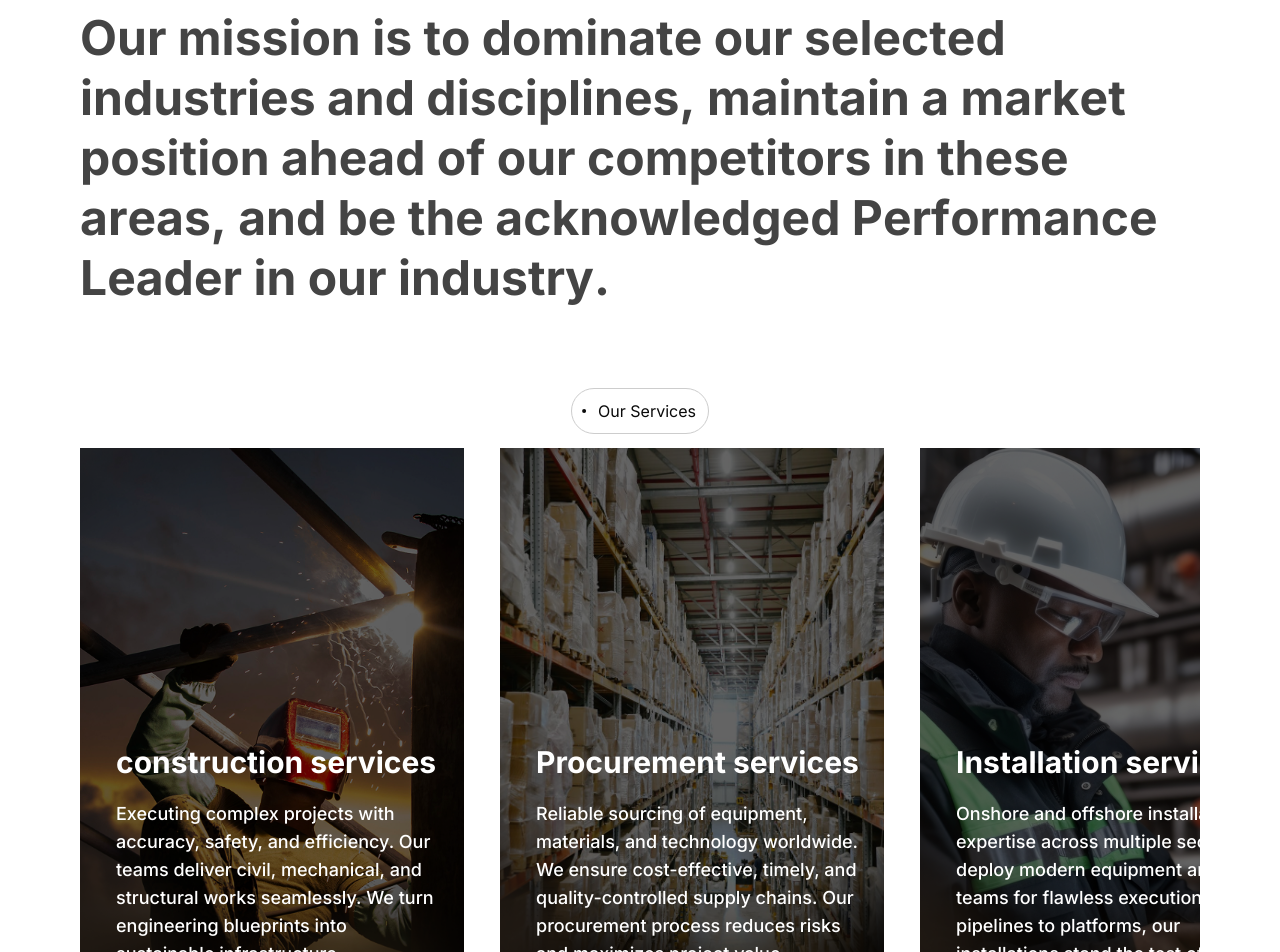
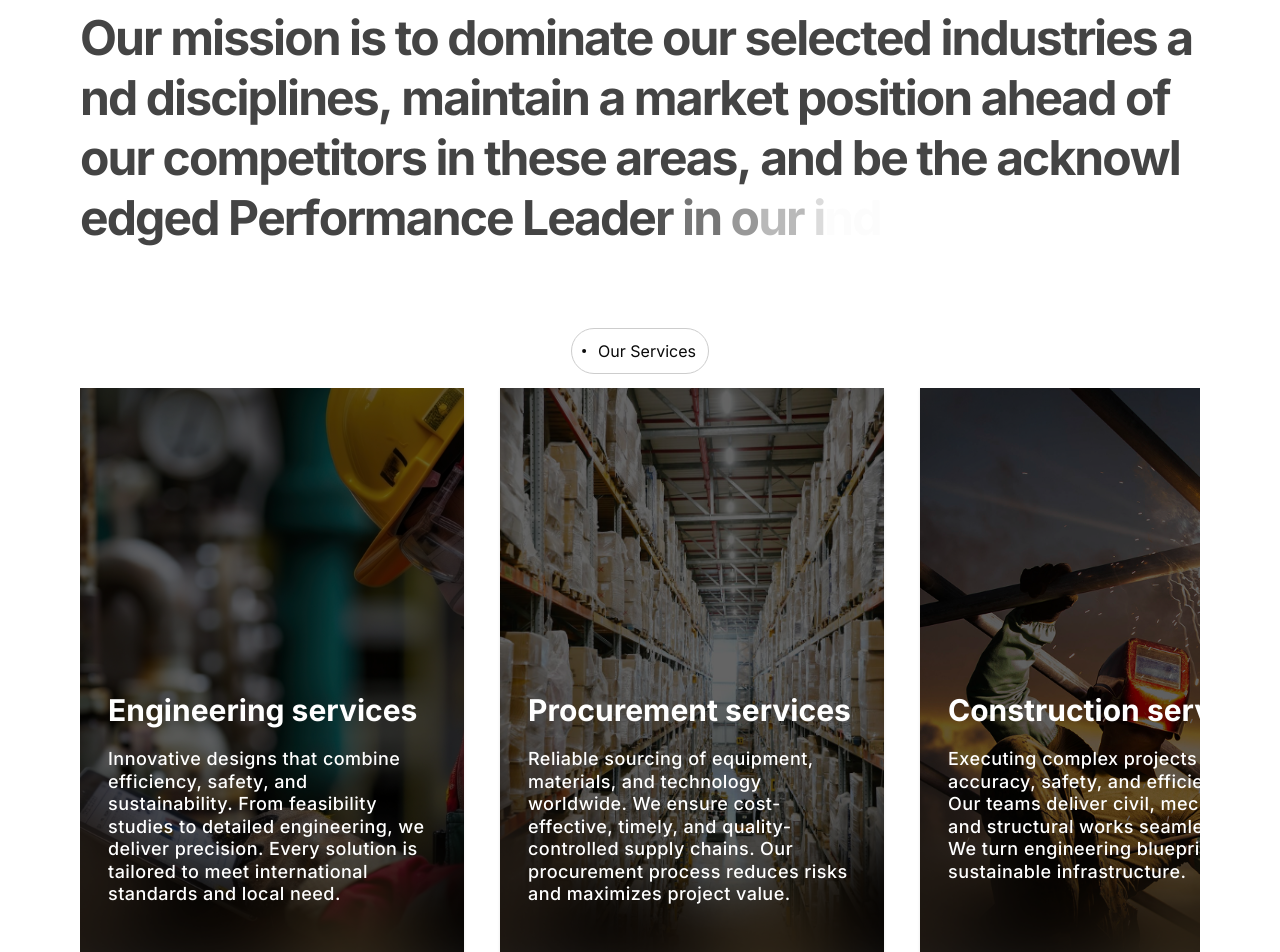
Before and after one commit to DevNickJr/cueedacc, a Next.js app: page / in a window 1280 px wide. Shown: the part 1140-2092 px from the top of the page. Built offline with nearby package versions, Linux system fonts and the light colour scheme.

Commit message:
finishing

```diff
--- a/package.json
+++ b/package.json
@@ -17,6 +17,7 @@
     "next": "15.5.4",
     "react": "19.1.0",
     "react-dom": "19.1.0",
+    "react-icons": "^5.5.0",
     "tailwind-merge": "^3.3.1"
   },
   "devDependencies": {
--- a/src/app/_components/Services.tsx
+++ b/src/app/_components/Services.tsx
@@ -7,10 +7,10 @@ import { AnimatePresence, motion } from "motion/react"
 const services = [
       {
         id: 0,
-        title: 'construction services',
-        description: 'Executing complex projects with accuracy, safety, and efficiency. Our teams deliver civil, mechanical, and structural works seamlessly. We turn engineering blueprints into sustainable infrastructure.',
-        image: '/construction.png',
-        slug: 'construction',
+        title: 'Engineering services',
+        description: 'Innovative designs that combine efficiency, safety, and sustainability. From feasibility studies to detailed engineering, we deliver precision. Every solution is tailored to meet international standards and local need.',
+        image: '/engineer.jpg',
+        slug: 'engineering',
     },
     {
       id: 1,
@@ -21,44 +21,60 @@ const services = [
     },
     {
         id: 2,
+        title: 'Construction services',
+        description: 'Executing complex projects with accuracy, safety, and efficiency. Our teams deliver civil, mechanical, and structural works seamlessly. We turn engineering blueprints into sustainable infrastructure.',
+        image: '/construction.png',
+        slug: 'construction',
+    },
+    {
+        id: 3,
         title: 'Installation services',
         description: 'Onshore and offshore installation expertise across multiple sectors. We deploy modern equipment and skilled teams for flawless execution. From pipelines to platforms, our installations stand the test of time.',
         image: '/install.jpg',
         slug: 'installation',
     },
     {
-        id: 3,
+        id: 4,
         title: 'Commissioning services',
         description: 'Ensuring every system functions as designed before handover. We conduct rigorous testing, validation, and quality checks. Delivering operational readiness with zero compromise on safety.',
         image: '/commission.jpg',
         slug: 'commissioning',
     },
-    {
-        id: 4,
-        title: 'Engineering services',
-        description: 'Innovative designs that combine efficiency, safety, and sustainability. From feasibility studies to detailed engineering, we deliver precision. Every solution is tailored to meet international standards and local need.',
-        image: '/engineer.jpg',
-        slug: 'engineering',
-    },
 ]
 
 const Services = () => {
-    const [curr, setCurr] = React.useState(0);
+    // const [curr, setCurr] = React.useState(0);
     const timer = React.useRef<NodeJS.Timeout>(null)
     const [reset, setReset] = React.useState(false)
+    const ref = React.useRef<HTMLDivElement>(null)
+    const cardRef = React.useRef<HTMLDivElement>(null)
 
     const handleClick = (next: number) => {
-        setCurr(() => {
-            if (next > services.length - 1) {
-                return 0
-            } else if (next < 0) {
-                return services.length - 1
-            } else {
-                return next
+      if (ref.current) {
+        // ref.current.scrollLeft is the current scroll position
+        // ref.current.offsetWidth is the width of the container
+        // the cards are 320px on small screens and 480px on large screens
+
+        const cardWidth = ((cardRef.current?.offsetWidth || 320) + 24) * next
+        console.log(cardWidth, cardRef.current?.offsetWidth, ref.current.scrollLeft, ref.current.offsetWidth)
+        ref.current.scrollTo({
+          left: ref.current.scrollLeft + cardWidth,
+          behavior: 'smooth',
+        });
       }
-        })
-        setReset(prev => !prev)
+        // setCurr(() => {
+        //     if (next > services.length - 1) {
+        //         return 0
+        //     } else if (next < 0) {
+        //         return services.length - 1
+        //     } else {
+        //         return next
+        //     }
+        // })
+        // setReset(prev => !prev)
     }
+
+
 
     // React.useEffect(() => {
     //     if (timer.current) {
@@ -84,17 +100,16 @@ const Services = () => {
     // }, [reset])
 
     return (
-
-        <section className='relative pl-6 md:pl-12 lg:px-20 flex flex-col items-center gap-3.5 overflow-x-clip w-full no-scrollbar'>
+        <section id='services' className='relative pl-6 md:pl-12 lg:px-20 flex flex-col items-center gap-3.5 overflow-x-clip w-full no-scrollbar'>
             <div className="flex items-center gap-0.5 rounded-full py-2.5 pr-3 border border-[#CDCDCD] w-fit">
               <Dot />
               <span>Our Services</span>
             </div>
-            <div className='flex overflow-auto relative gap-6 w-full md:gap-9'>
+            <div ref={ref} className='flex overflow-auto relative gap-6 pr-6 w-full md:gap-9'>
                 {
                     services?.map((item, i) => (
                         <Service
-                            current={curr}
+                            ref={cardRef}
                             key={i}
                             item={item}
                             // goTo={(index) => handleClick(index)}
@@ -108,13 +123,13 @@ const Services = () => {
               <motion.span
                   whileTap={{ scale: 1.2 }}
                   whileHover={{ scale: 1.1 }}
-                  onClick={() => handleClick(curr-1)} className="flex justify-center cursor-pointer items-center p-1.5 rounded-full bg-[#F5F5F5] h-16 w-16 shrink-0 flex-1">
+                  onClick={() => handleClick(-1)} className="flex justify-center cursor-pointer items-center p-1.5 rounded-full bg-[#F5F5F5] h-16 w-16 shrink-0 flex-1">
                 <MoveLeft className='cursor-pointer'size={12} color="#FB4808" />
               </motion.span>
               <motion.span
                   whileTap={{ scale: 1.2 }}
                   whileHover={{ scale: 1.1 }}
-                  onClick={() => handleClick(curr+1)} className="flex justify-center cursor-pointer items-center p-1.5 rounded-full bg-[#F5F5F5] h-16 w-16 shrink-0 flex-1">
+                  onClick={() => handleClick(+1)} className="flex justify-center cursor-pointer items-center p-1.5 rounded-full bg-[#F5F5F5] h-16 w-16 shrink-0 flex-1">
                 <MoveRight className='cursor-pointer' size={12} color="#FB4808" />
               </motion.span>
             </div>
@@ -126,8 +141,9 @@ export default Services
 
 const Service = ({
     item,
+    ref,
   }: {
-    current: number;
+    // current: number;
     item: {
       id: number;
       title: string;
@@ -135,11 +151,13 @@ const Service = ({
       image: string;
       slug: string;
     };
+    ref: React.RefObject<HTMLDivElement | null>
   }) => {
     return (
       <motion.div
+        ref={ref}
         key={item.slug} // ✅ unique key for each slide
-        className="flex flex-col flex-1 w-full min-w-80 md:min-w-96 md:w-full max-w-[450px] relative justify-end p-5 pb-20 h-[550px] md:h-[600px]"
+        className="flex flex-col flex-1 w-full min-w-80 md:min-w-96 md:w-full max-w-[450px] relative justify-end p-7 pb-20 h-[550px] md:h-[600px] shadow"
         initial={{ opacity: 0.3 }}
         animate={{ opacity: 1 }}
         exit={{ opacity: 0.3 }}
@@ -155,6 +173,7 @@ const Service = ({
           animate={{ opacity: 1 }}
           exit={{ opacity: 0.3 }}
           transition={{ duration: 1 }}
+          // on parent hover
         />
         {/* Blur overlay */}
         <motion.img
@@ -175,9 +194,9 @@ const Service = ({
           animate={{ opacity: 1 }}
           exit={{ opacity: 0.3 }}
           transition={{ duration: 1 }}
-          className="flex relative z-10 flex-1 items-center w-full text-white md:items-end"
+          whileHover={{ scale: 1.05 }}
+          className="flex relative z-10 flex-col flex-1 justify-end items-center w-full h-full text-white cursor-pointer md:items-end"
         >
-          <div className="flex flex-col gap-4 justify-end pl-4 w-full md:justify-start md:items-end md:flex-row">
           <div className="max-w-[380px] w-full shrink-0">
             <motion.h2
               key={`${item.slug}-h1`}
@@ -185,14 +204,13 @@ const Service = ({
               animate={{ opacity: 1, y: 0 }}
               exit={{ opacity: 0.3, y: 4 }}
               transition={{ duration: 1, delay: 0.2 }}
-                className="mt-12 text-3xl font-bold"
+              className="text-3xl font-bold"
             >
                   {item.title}
               </motion.h2>
-              <p className="mt-5 text-lg font-medium min-h-40">
+            <p className="mt-5 text-lg font-medium leading-tight min-h-40 -tracking-tight">
               {item.description}
             </p>
-            </div>
           </div>
         </motion.div>
       </motion.div>
--- a/src/app/_components/Trust.tsx
+++ b/src/app/_components/Trust.tsx
@@ -1,4 +1,5 @@
 "use client"
+import ScrollFadeText from '@/components/TextReveal'
 import VerticalCutText from '@/components/VerticalCutText'
 import Image from 'next/image'
 import React from 'react'
@@ -31,8 +32,8 @@ const Trust = () => {
           }
         </div>
       </div>
-      <p className="font-bold text-[#444444] text-[2.4rem] md:text-5xl mt-28 leading-tight tracking-[-4%]">
-        <VerticalCutText
+      <p className="font-bold text-[#444444] text-[2.4rem] md:text-5xl mt-28 leading-tight tracking-[-0.04em]">
+        {/* <VerticalCutText
           splitBy="characters"
           staggerDuration={0.025}
           staggerFrom="first"
@@ -43,8 +44,11 @@ const Trust = () => {
             delay: 0.5
           }}
             >
-               Our mission is to dominate our selected industries and disciplines, maintain a market position ahead of our competitors in these areas, and be the acknowledged Performance Leader in our industry.
-          </VerticalCutText>
+
+          </VerticalCutText> */}
+          <ScrollFadeText
+            text="Our mission is to dominate our selected industries and disciplines, maintain a market position ahead of our competitors in these areas, and be the acknowledged Performance Leader in our industry."
+          />
 
       </p>
     </div>
--- a/src/app/globals.css
+++ b/src/app/globals.css
@@ -135,7 +135,7 @@
 }
 
 .section {
-  @apply px-6 md:px-12 lg:px-20;
+  @apply px-5 md:px-12 lg:px-20;
 }
 
 /* // scrollbar */
--- /dev/null
+++ b/src/components/TextReveal.tsx
@@ -0,0 +1,63 @@
+'use client'
+import { motion, MotionValue, useScroll, useTransform } from "framer-motion"
+import { useRef } from "react"
+
+export default function ScrollFadeText({ text }: { text: string }) {
+  const containerRef = useRef(null)
+  const { scrollYProgress } = useScroll({
+    target: containerRef,
+    offset: ["start end", "end start"],
+  })
+
+  // Break text into characters
+  const characters = text.split("")
+
+  return (
+    <motion.span ref={containerRef} className="flex flex-wrap whitespace-pre-wrap">
+        {characters.map((char, i) => {
+            const len = characters.length;
+            const init = (Math.round((i / len) * 100)/100);
+            const start = init - 0.25;
+            const initEnd = init - 0.2;
+            const end = initEnd > 0.15 ? initEnd : 0.1; // adjust fade length (smaller = faster fade)
+            return (
+            <TextReveal
+                key={i}
+                char={char}
+                i={i}
+                scrollYProgress={scrollYProgress}
+                start={start}
+                end={end}
+            />)
+        })}
+    </motion.span>
+  )
+}
+
+const TextReveal = ({
+  char,
+  i,
+  scrollYProgress,
+  start,
+  end,
+}: {
+  char: string
+  i: number,
+  scrollYProgress: MotionValue<number>,
+  start: number,
+  end: number,
+}) => {
+    const rawOpacity = useTransform(scrollYProgress, [start, end], [0.1, 1], { clamp: false })
+
+    // Clamp manually so it stays visible once passed
+    const opacity = useTransform(rawOpacity, value => Math.min(value, 1))
+    return (
+        <motion.span
+            key={i}
+            style={{ opacity }}
+            className="whitespace-pre"
+        >
+            {char}
+        </motion.span>
+    )
+}
--- a/src/components/VerticalCutText.tsx
+++ b/src/components/VerticalCutText.tsx
@@ -1,6 +1,6 @@
 "use client"
 
-import { AnimationOptions, motion, useInView } from "motion/react"
+import { AnimationOptions, motion, useInView, useScroll, useSpring, useTransform } from "motion/react"
 import {
   forwardRef,
   useCallback,
@@ -65,6 +65,12 @@ const VerticalCutText = forwardRef<VerticalCutTextRef, TextProps>(
     ref
   ) => {
     const containerRef = useRef<HTMLSpanElement>(null)
+    const { scrollYProgress } = useScroll({
+      target: containerRef,
+      offset: ["start end", "end end"]
+    })
+    const width = useTransform(scrollYProgress, [0, 1], ["0%", "100%"])
+    console.log({ scrollYProgress })
     const isInView = useInView(containerRef)
     const text =
       typeof children === "string" ? children : children?.toString() || ""
@@ -143,7 +149,7 @@ const VerticalCutText = forwardRef<VerticalCutTextRef, TextProps>(
       }
     }, [autoStart, startAnimation])
 
-    console.log({ isInView })
+    // console.log({ isInView })
     useEffect(() => {
       if (isInView) {
         startAnimation()
@@ -178,6 +184,20 @@ const VerticalCutText = forwardRef<VerticalCutTextRef, TextProps>(
         ref={containerRef}
         {...props}
       >
+        <motion.span
+          style={{
+            position: "fixed",
+            height: "45px",
+            width: width,
+            backgroundColor: "red",
+            zIndex: 9999,
+            top: 10,
+            left: 10,
+            // width: scrollYProgress.current * ,
+          }}
+        >
+
+        </motion.span>
         <span className="sr-only">{text}</span>
 
         {(splitBy === "characters"
--- a/src/components/ui/button.tsx
+++ b/src/components/ui/button.tsx
@@ -4,7 +4,7 @@ import { cva, type VariantProps } from "class-variance-authority"
 import { cn } from "@/lib/utils"
 
 const buttonVariants = cva(
-  "inline-flex items-center justify-center gap-2 whitespace-nowrap rounded-md text-xs md:text-sm font-medium transition-all disabled:pointer-events-none disabled:opacity-50 [&_svg]:pointer-events-none [&_svg:not([class*='size-'])]:size-4 shrink-0 [&_svg]:shrink-0 outline-none focus-visible:border-ring focus-visible:ring-ring/50 focus-visible:ring-[3px] aria-invalid:ring-destructive/20 dark:aria-invalid:ring-destructive/40 aria-invalid:border-destructive",
+  "inline-flex items-center justify-center gap-2 whitespace-nowrap rounded-md text-xs md:text-sm font-medium transition-all disabled:pointer-events-none disabled:opacity-50 [&_svg]:pointer-events-none [&_svg:not([class*='size-'])]:size-4 shrink-0 [&_svg]:shrink-0 outline-none focus-visible:border-ring focus-visible:ring-ring/50 focus-visible:ring-[3px] aria-invalid:ring-destructive/20 dark:aria-invalid:ring-destructive/40 aria-invalid:border-destructive cursor-pointer",
   {
     variants: {
       variant: {
```
Also changed, not shown: src/app/page.tsx (+13 -9 lines), src/components/Footer.tsx (+17 -9 lines), src/components/Header.tsx (+5 -3 lines), src/components/Hero.tsx (+10 -8 lines), 1 other file (tests, documents, lock files or other folders). Lines whose indentation alone changed are shown as unchanged.
